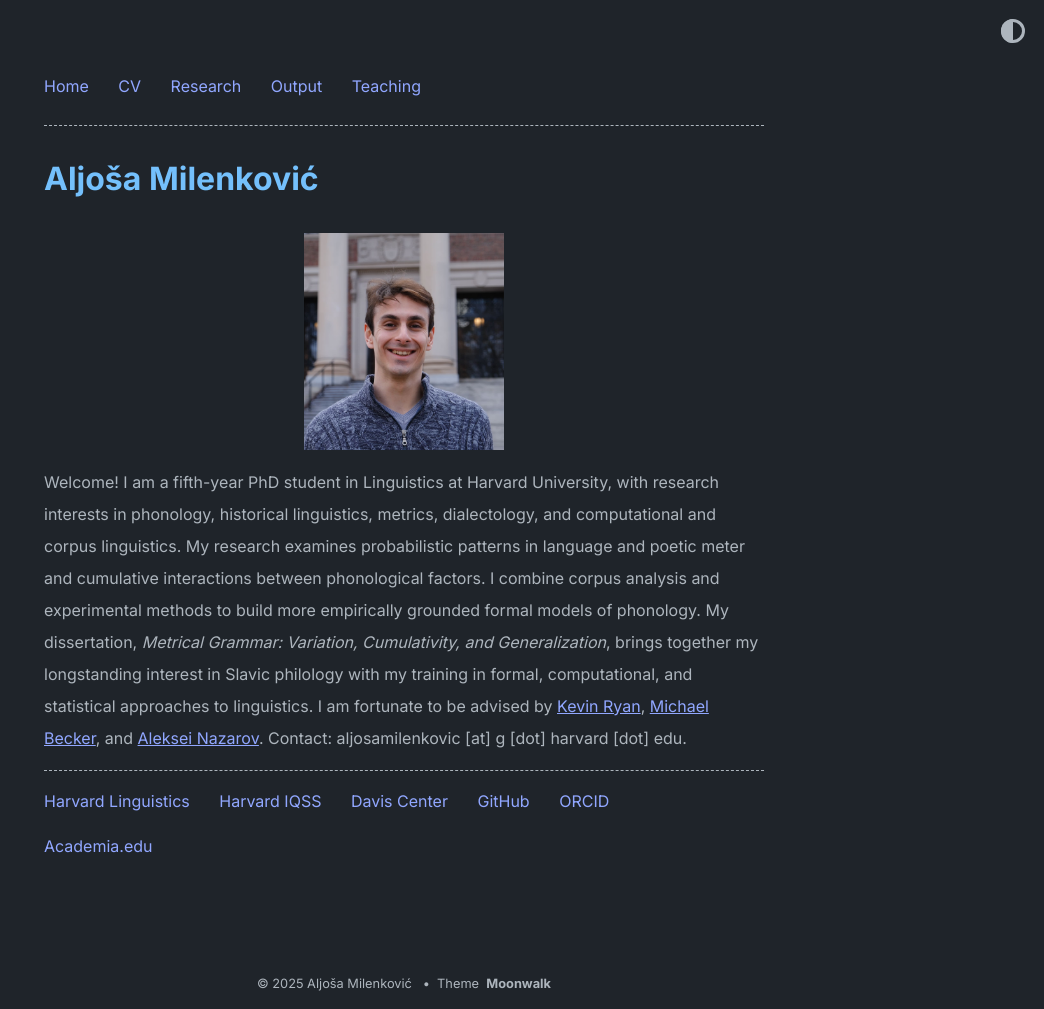
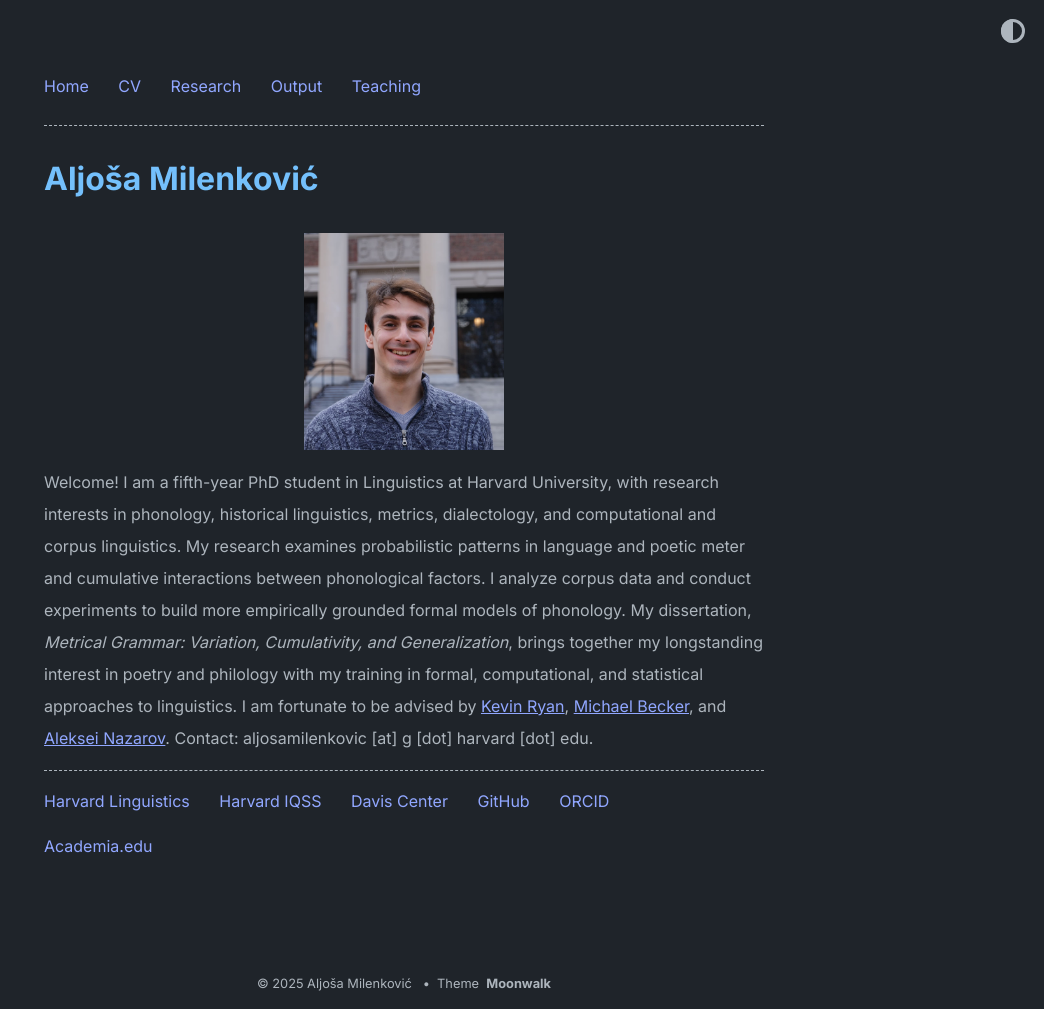
Before and after one commit to AljosaMilenkovic/AljosaMilenkovic.github.io, a Jekyll site: the page built from index.md, in a window 1280 px wide. Shown: the whole page, without its empty margins (236-1280 px from the left). Built offline with Jekyll 4.4.1, drawn with Linux system fonts in a browser that asks for light colours.

Commit message:
new update

```diff
--- a/_config.yml
+++ b/_config.yml
@@ -8,7 +8,7 @@
 description: |
   <img src="./ja.jpg" alt="Aljoša Milenković" style="max-width:200px;border-radius:0;margin:0 auto 1em;display:block;">
 
-  Welcome! I am a fifth-year PhD student in Linguistics at Harvard University, with research interests in phonology, historical linguistics, metrics, dialectology, and computational and corpus linguistics. My research examines probabilistic patterns in language and poetic meter and cumulative interactions between phonological factors. I combine corpus analysis and experimental methods to build more empirically grounded formal models of phonology. My dissertation, <em>Metrical Grammar: Variation, Cumulativity, and Generalization</em>, brings together my longstanding interest in Slavic philology with my training in formal, computational, and statistical approaches to linguistics. I am fortunate to be advised by <a href="https://meluhha.com/index.html" target="_blank" rel="noopener">Kevin Ryan</a>, <a href="https://becker.phonologist.org" target="_blank" rel="noopener">Michael Becker</a>, and <a href="https://alekseinazarov.org" target="_blank" rel="noopener">Aleksei Nazarov</a>.
+  Welcome! I am a fifth-year PhD student in Linguistics at Harvard University, with research interests in phonology, historical linguistics, metrics, dialectology, and computational and corpus linguistics. My research examines probabilistic patterns in language and poetic meter and cumulative interactions between phonological factors. I analyze corpus data and conduct experiments to build more empirically grounded formal models of phonology. My dissertation, <em>Metrical Grammar: Variation, Cumulativity, and Generalization</em>, brings together my longstanding interest in poetry and philology with my training in formal, computational, and statistical approaches to linguistics. I am fortunate to be advised by <a href="https://meluhha.com/index.html" target="_blank" rel="noopener">Kevin Ryan</a>, <a href="https://becker.phonologist.org" target="_blank" rel="noopener">Michael Becker</a>, and <a href="https://alekseinazarov.org" target="_blank" rel="noopener">Aleksei Nazarov</a>.
 
   Contact: aljosamilenkovic [at] g [dot] harvard [dot] edu.
 
```
